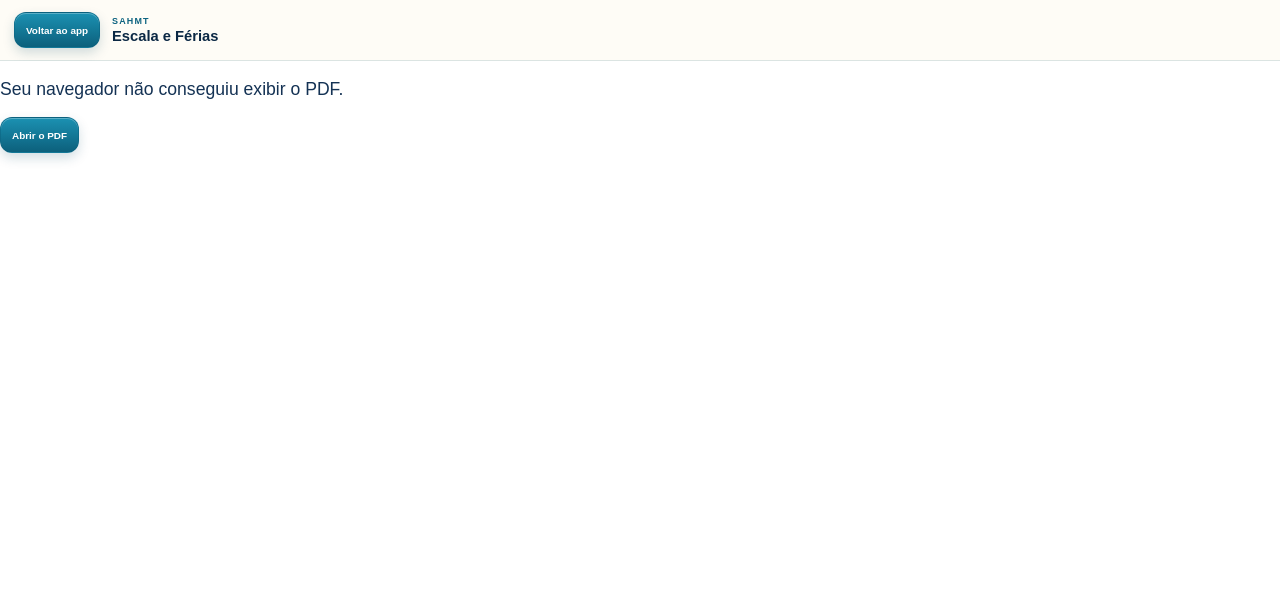
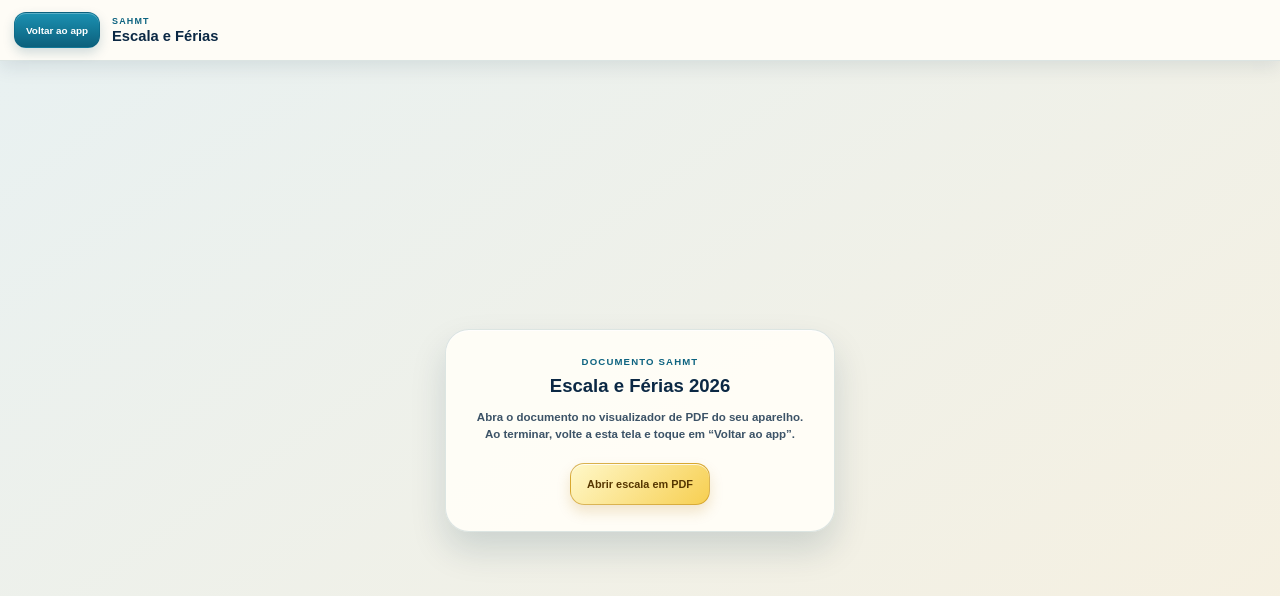
Before and after one commit to anestesiahmtforms/anestesiahmtformsESCALA.github.io, a plain HTML site: page escala-ferias.html in a window 1280 px wide. Drawn offline with Linux system fonts and the light colour scheme.

Commit message:
Corrigir abertura do PDF de escala

```diff
--- a/escala-ferias.html
+++ b/escala-ferias.html
@@ -17,10 +17,12 @@
       </div>
     </header>
 
-    <object class="pdf-viewer" data="./escala-ferias-2026.pdf#view=FitH" type="application/pdf">
-      <p>Seu navegador não conseguiu exibir o PDF.</p>
-      <a class="pdf-back-button" href="./escala-ferias-2026.pdf" target="_blank" rel="noopener noreferrer">Abrir o PDF</a>
-    </object>
+    <section class="pdf-open-card" aria-labelledby="pdfOpenTitle">
+      <p class="pdf-open-card__eyebrow">Documento SAHMT</p>
+      <h2 id="pdfOpenTitle">Escala e Férias 2026</h2>
+      <p>Abra o documento no visualizador de PDF do seu aparelho. Ao terminar, volte a esta tela e toque em “Voltar ao app”.</p>
+      <a class="pdf-open-button" href="./escala-ferias-2026.pdf" target="_blank" rel="noopener noreferrer">Abrir escala em PDF</a>
+    </section>
   </main>
 </body>
 </html>
--- a/service-worker.js
+++ b/service-worker.js
@@ -1,4 +1,4 @@
-const CACHE_NAME = "sahmt-pwa-v34";
+const CACHE_NAME = "sahmt-pwa-v35";
 const APP_SHELL = [
   "./",
   "./index.html",
--- a/styles.css
+++ b/styles.css
@@ -997,12 +997,56 @@
   white-space: nowrap;
 }
 
-.pdf-viewer {
-  width: 100%;
-  height: 100%;
-  min-height: 0;
-  border: 0;
-  background: #ffffff;
+.pdf-open-card {
+  align-self: center;
+  width: min(100% - 28px, 390px);
+  margin: 0 auto;
+  padding: 26px 22px;
+  border: 1px solid rgba(13, 80, 104, 0.14);
+  border-radius: 24px;
+  background: rgba(255, 253, 247, 0.94);
+  box-shadow: 0 18px 35px rgba(8, 44, 64, 0.15), inset 0 1px 0 rgba(255, 255, 255, 0.8);
+  text-align: center;
+}
+
+.pdf-open-card__eyebrow {
+  margin: 0;
+  color: #0d6380;
+  font-size: 0.6rem;
+  font-weight: 900;
+  letter-spacing: 0.12em;
+  text-transform: uppercase;
+}
+
+.pdf-open-card h2 {
+  margin: 8px 0 0;
+  color: #0b2844;
+  font-size: 1.16rem;
+}
+
+.pdf-open-card > p:not(.pdf-open-card__eyebrow) {
+  margin: 12px 0 0;
+  color: rgba(11, 40, 68, 0.8);
+  font-size: 0.72rem;
+  font-weight: 650;
+  line-height: 1.45;
+}
+
+.pdf-open-button {
+  display: inline-flex;
+  align-items: center;
+  justify-content: center;
+  min-height: 42px;
+  margin-top: 20px;
+  padding: 10px 16px;
+  border: 1px solid rgba(193, 137, 14, 0.58);
+  border-radius: 14px;
+  background: linear-gradient(135deg, #fff8c9 0%, #f7cf51 100%);
+  box-shadow: 0 7px 14px rgba(180, 119, 6, 0.18), inset 0 1px 0 rgba(255, 255, 255, 0.78);
+  color: #563600;
+  font-size: 0.68rem;
+  font-weight: 900;
+  text-decoration: none;
 }
 
 @keyframes notice-arrival {
```
